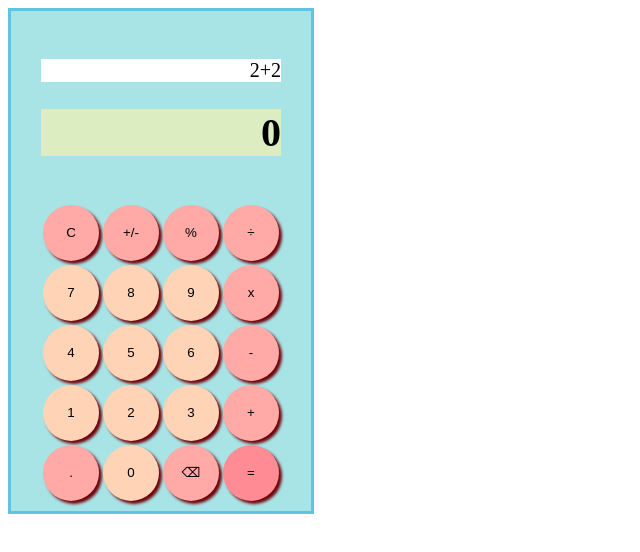
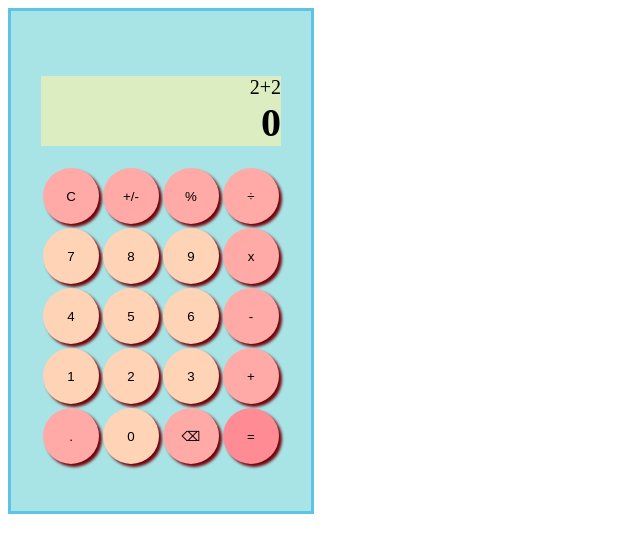
Before and after one commit to KatKozlowska/calculator-challenge, a website built with Vite: page index.html in a window 1280 px wide. Shown: the whole page, without its empty margins (0-640 px from the left). Built offline with nearby package versions, Linux system fonts and the light colour scheme.

Commit message:
altered display

```diff
--- a/src/_display.scss
+++ b/src/_display.scss
@@ -1,18 +1,21 @@
 
 @use "./variables" as *;
 
-.display {
+
+
+.display{
+    background-color:$calculation-display-color;
+    text-align: end;
     width: 240px;
-   padding:20px;
+    margin:20px;
+
 }
 #calculation {
-    background-color: white;
-    text-align: end;
+    margin:0;
     font-size: 20px;
 }
 
 #curent-result {
-    background-color:$result-display-color;
-    text-align: end;
+    margin:0;
     font-size: 40px;
 }
--- a/src/_variables.scss
+++ b/src/_variables.scss
@@ -1,6 +1,6 @@
 
 $body-colour:#a8e4e6;
- //$calculation-display-color: ;
+ $calculation-display-color:#DCEDC2 ;
  $result-display-color:#DCEDC2;
  $number-button-color: #FFD3B5 ;
  $operator-button-color: #FFAAA6;
```
Also changed, not shown: src/mian.css, 1 other file.
